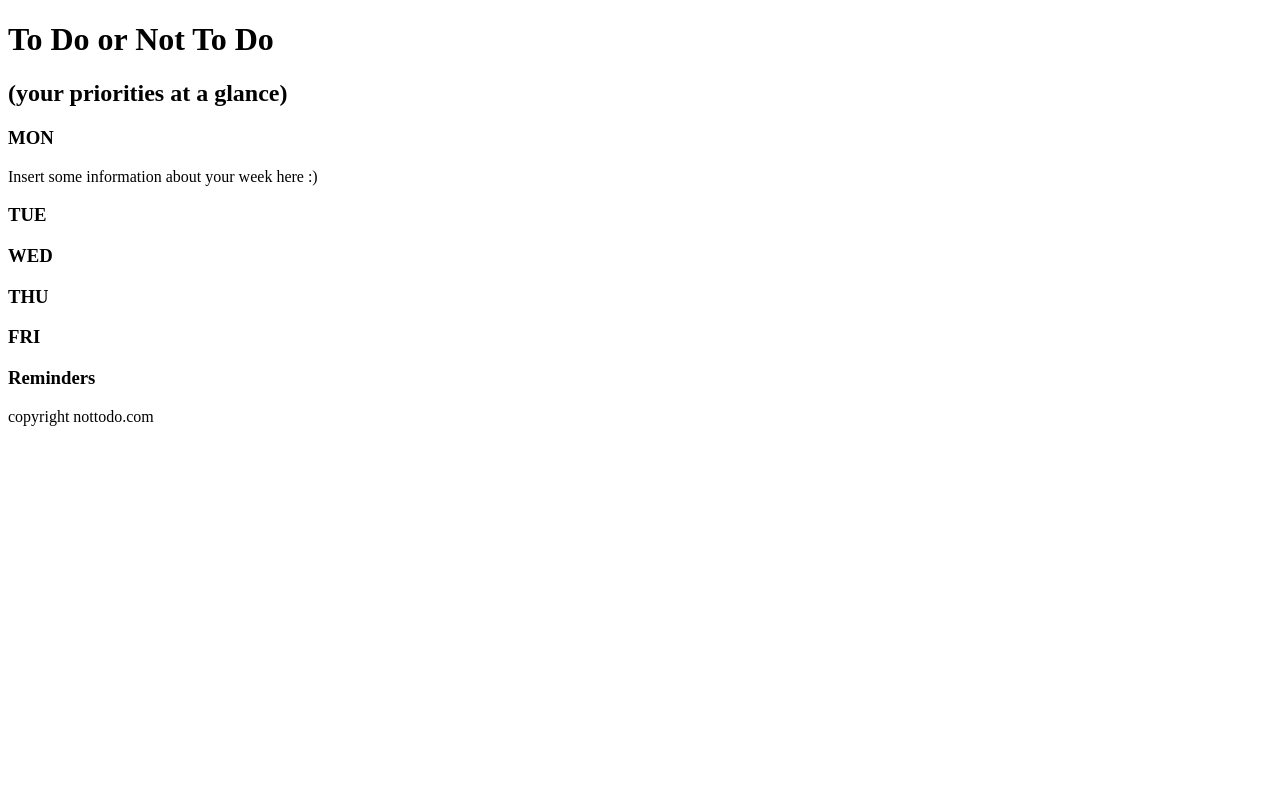
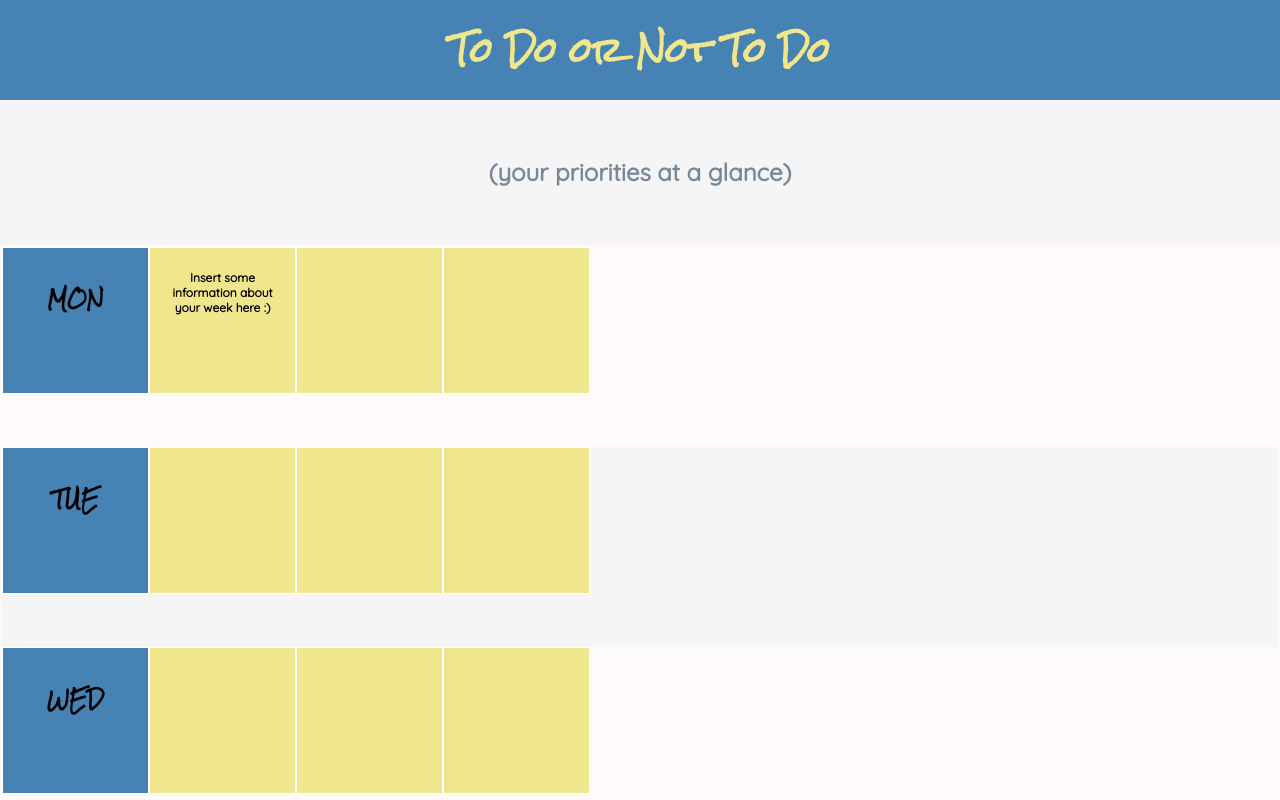
Before and after one commit to TanTamBao-Lam/AdvanceCSSFlexBoxToDoApp, a plain HTML site: page index.html in a window 1280 px wide. Shown: the top 800 px of the page. Drawn offline with Linux system fonts and the light colour scheme.

Commit message:
update starter file

```diff
--- a/index.html
+++ b/index.html
@@ -3,7 +3,7 @@
 
 <head>
   <title>To Do App</title>
-  <link rel='stylesheet' href='style.css'>
+  <link rel='stylesheet' href='styles.css'>
   <link href='https://fonts.googleapis.com/css?family=Quicksand' rel='stylesheet'>
   <link href='https://fonts.googleapis.com/css?family=Rock+Salt' rel='stylesheet'>
 </head>
```
